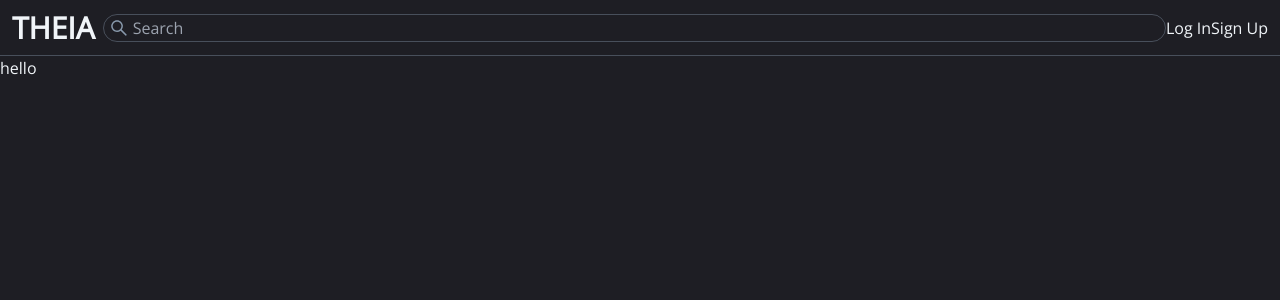
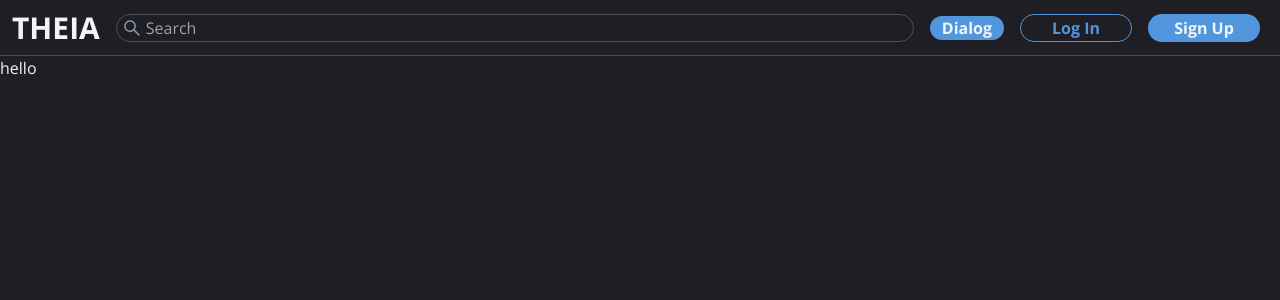
Before and after one commit to ShresthaYaju/projecttheia, a Next.js app: page / in a window 1280 px wide. Shown: the top 300 px of the page. Built offline with nearby package versions, Linux system fonts and the light colour scheme.

Commit message:
add modual

```diff
--- a/src/app/globals.css
+++ b/src/app/globals.css
@@ -14,8 +14,11 @@ body {
 }
 
 @layer components{
-  .btn{
-    @apply rounded-[60px] px-3;
+  .btn-solid {
+    @apply rounded-[60px] px-3 font-medium focus:shadow-none sm:text-xs md:text-base text-slate-100 bg-[#5296dd] hover:bg-[#92bddf] mx-2 font-semibold;
   }
 
+  .btn-outline{
+    @apply rounded-[60px] px-3 font-medium focus:shadow-none sm:text-xs md:text-base text-[#5296dd] border border-[#5296dd]  hover:border-[#92bddf]  hover:text-[#92bddf] mx-2 font-semibold;
+  }
 }
--- a/src/app/layout.tsx
+++ b/src/app/layout.tsx
@@ -1,10 +1,12 @@
-import Navbar from '@/components/Navbar/Navbar'
+
 import './globals.css'
 import { Open_Sans } from 'next/font/google'
 
+
+
 const open_sans  = Open_Sans({
   subsets: ['latin'],
-  weight: "400",
+  weight: ["400", "700", "800"],
   variable: '--font-OpenSans',
 })
 
@@ -20,7 +22,11 @@ export default function RootLayout({
 }) {
   return (
     <html lang="en">
-      <body className={`${open_sans.className} bg-background text-slate-100 font-sans`}>{children}</body>
+
+      <body className={`${open_sans.className} bg-background text-slate-100 font-sans`}>
+
+        {children}
+        </body>
     </html>
   )
 }
--- /dev/null
+++ b/src/components/Modal/Auth/AuthModal.tsx
@@ -0,0 +1,42 @@
+"use client";
+
+import React, { useRef } from "react";
+import { RxCross2 } from "react-icons/rx";
+
+const AuthModal: React.FC = () => {
+  const dialogRef = useRef<HTMLDialogElement>(null);
+
+  return (
+    <>
+      <button
+        className="btn-solid"
+        onClick={() => dialogRef.current?.showModal()}
+      >
+        Dialog
+      </button>
+
+      <dialog
+        ref={dialogRef}
+        className="rounded-lg p-3 bg-slate-100 text-black  w-4/5 sm:w-2/3 md:w-2/5 lg:w-2/6 xl:w-[28%]"
+      >
+        <div className="flex justify-between font-semibold text-lg">
+          <span>Modal Title</span>
+          <button
+            className="btn-outline"
+            onClick={() => dialogRef.current?.close()}
+          >
+            <RxCross2 />
+          </button>
+        </div>
+
+        <div className="my-3">Here is the modal body</div>
+
+        <div className="flex justify-end ">
+          <button className="btn-solid">Button</button>
+          <button className="btn-outline">Button</button>
+        </div>
+      </dialog>
+    </>
+  );
+};
+export default AuthModal;
--- a/src/components/Navbar/RightContent/AuthButtons.tsx
+++ b/src/components/Navbar/RightContent/AuthButtons.tsx
@@ -1,12 +1,21 @@
-import React from 'react';
+import React from "react";
 
-const AuthButtons:React.FC = () => {
-
-    return (
-        <>
-            <button className='btn-outline'>Log In</button>
-            <button className='btn-outline'>Sign Up</button>
-        </>
-    )
-}
+const AuthButtons: React.FC = () => {
+  return (
+    <>
+      <button
+        className="btn-outline h-7 hidden sm:flex w-[70px] md:w-28 justify-center items-center"
+        //   onClick={}
+      >
+        Log In
+      </button>
+      <button
+        className="btn-solid h-7 hidden sm:flex w-[70px] md:w-28 justify-center items-center"
+        //   onClick={}
+      >
+        Sign Up
+      </button>
+    </>
+  );
+};
 export default AuthButtons;
--- a/src/components/Navbar/RightContent/RightContent.tsx
+++ b/src/components/Navbar/RightContent/RightContent.tsx
@@ -1,5 +1,6 @@
 import React from 'react';
 import AuthButtons from './AuthButtons';
+import AuthModal from '@/components/Modal/Auth/AuthModal';
 
 type RightContentProps = {
     // user:
@@ -9,7 +10,7 @@ const RightContent:React.FC<RightContentProps> = () => {
 
     return (
         <>
-        {/* <AuthModal /> */}
+        <AuthModal />
         <div className='flex justify-center items-center'>
             <AuthButtons />
         </div>
--- a/src/components/Navbar/SearchInput.tsx
+++ b/src/components/Navbar/SearchInput.tsx
@@ -7,7 +7,7 @@ type SearchInputProps = {
 
 const SearchInput: React.FC<SearchInputProps> = () => {
   return (
-    <form className="flex border-[1px] border-primary/40 rounded-e-2xl rounded-s-2xl grow items-center p-[1px]  hover:border-slate-100 focus-within:border-slate-100">
+    <form className="flex border-[1px] mx-2 border-primary/40 rounded-e-2xl rounded-s-2xl grow items-center p-[1px]  hover:border-slate-100 focus-within:border-slate-100">
       <AiOutlineSearch className="h-5 w-5 text-primary mx-1" />
 
       <input
--- /dev/null
+++ b/src/components/Wrapper/RecoilRootWrapper.jsx
@@ -0,0 +1,10 @@
+"use client";
+
+import React from "react";
+import { RecoilRoot } from "recoil";
+
+function RecoilRootWrapper({ children }) {
+  return <RecoilRoot>{children}</RecoilRoot>;
+}
+
+export default RecoilRootWrapper;
```
Also changed, not shown: .eslintrc.json.
